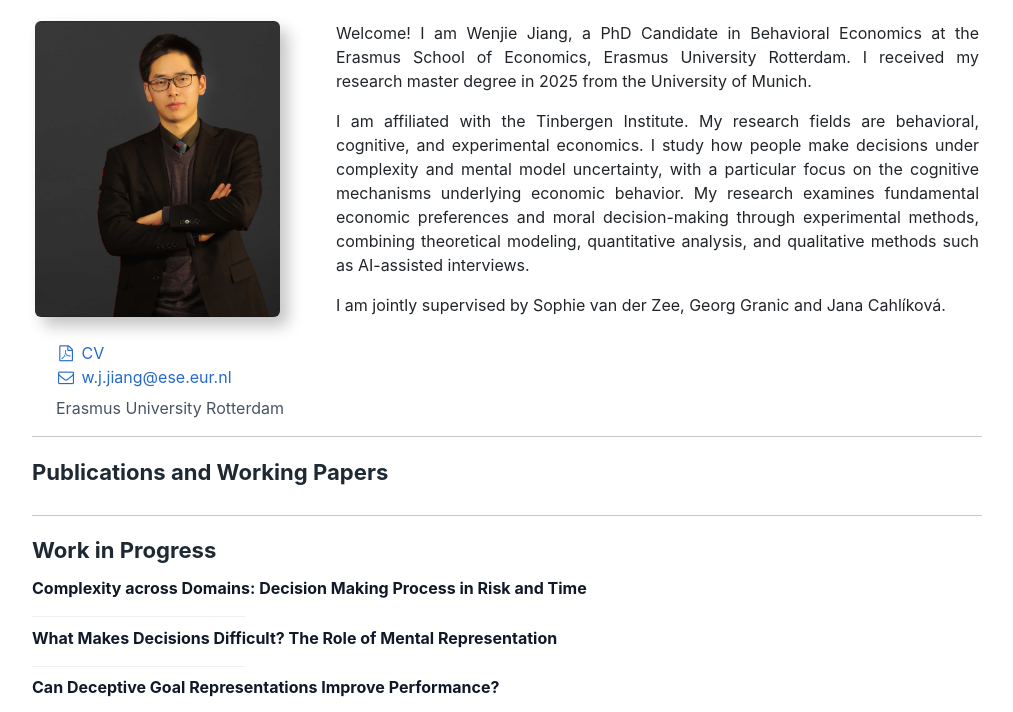
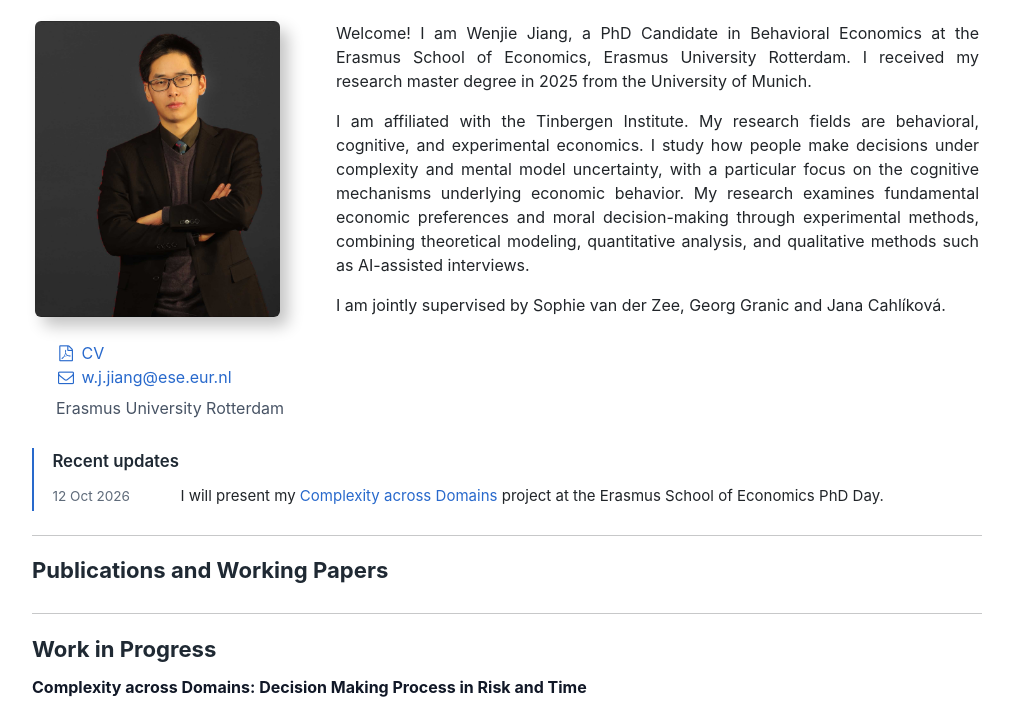
Before and after one commit to wenjie-jiang-econ/wenjie-jiang-econ.github.io, a plain HTML site: page index.html in a window 1280 px wide. Shown: the part 67-779 px from the top of the page, without its empty margins (133-1146 px from the left). Drawn offline with nearby package versions, Linux system fonts and the light colour scheme.

Commit message:
Add recent updates with PhD Day announcement

```diff
--- a/css/custom.css
+++ b/css/custom.css
@@ -201,6 +201,54 @@ h5.section + .paper-title::before {
   width: 200px;
 }
 
+.recent-updates {
+  margin: 1.75rem 0 1.5rem;
+  padding: 0.15rem 0 0.15rem 1.15rem;
+  border-left: 2px solid #2869cc;
+}
+
+.recent-updates h2 {
+  color: #1f2933;
+  font-size: 1.05rem;
+  font-weight: 600;
+  margin: 0 0 0.85rem;
+}
+
+.recent-updates-list {
+  list-style: none;
+  margin: 0;
+  padding: 0;
+}
+
+.recent-updates-list li {
+  display: grid;
+  grid-template-columns: 7rem minmax(0, 1fr);
+  gap: 0.25rem 1rem;
+  font-size: 0.94rem;
+  line-height: 1.6;
+}
+
+.recent-updates-list li + li {
+  margin-top: 0.65rem;
+}
+
+.recent-updates-list p {
+  margin: 0;
+  overflow-wrap: anywhere;
+}
+
+.recent-updates .update-date {
+  color: #5f6b7a;
+  font-size: 0.85rem;
+  padding-top: 0.1rem;
+}
+
+@media (max-width: 575.98px) {
+  .recent-updates-list li {
+    grid-template-columns: minmax(0, 1fr);
+  }
+}
+
 .status-badge {
   background-color: #2869cc;
   color: #fff;
--- a/index.html
+++ b/index.html
@@ -220,6 +220,17 @@
                </div>
             </header>
 
+            <section id="RecentUpdates" class="recent-updates" aria-labelledby="recent-updates-title">
+               <h2 id="recent-updates-title">Recent updates</h2>
+               <!-- Add newest updates first; use YYYY-MM-DD for each datetime value. -->
+               <ul class="recent-updates-list">
+                  <li>
+                     <time class="update-date" datetime="2026-10-12">12 Oct 2026</time>
+                     <p>I will present my <a href="#WorkInProgress">Complexity across Domains</a> project at the Erasmus School of Economics PhD Day.</p>
+                  </li>
+               </ul>
+            </section>
+
             <section id="Publications">
                <hr class="my-3">
                <div class="row">
```
